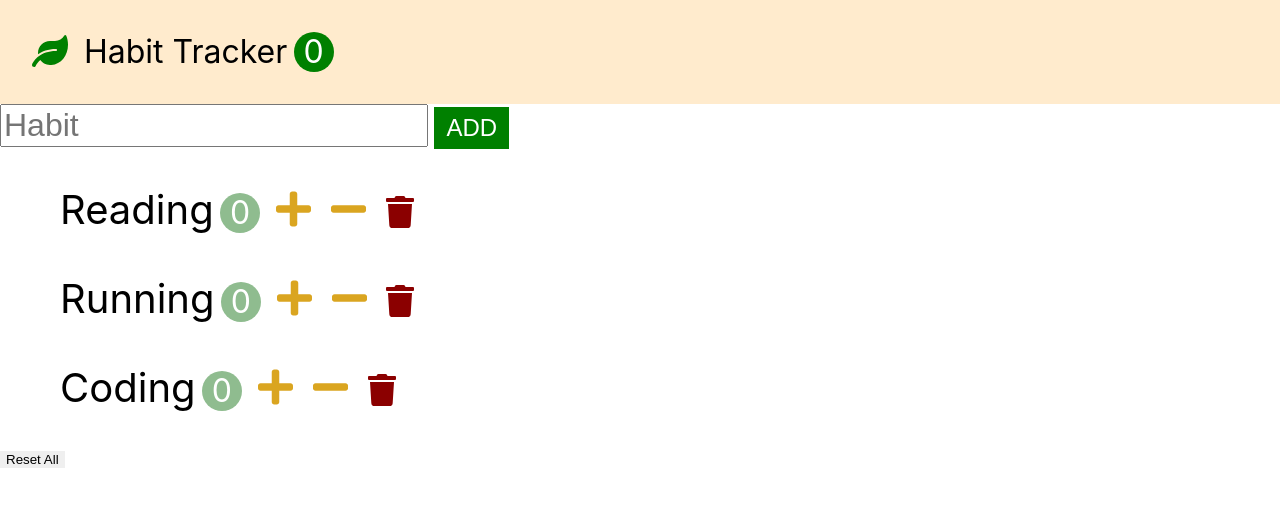
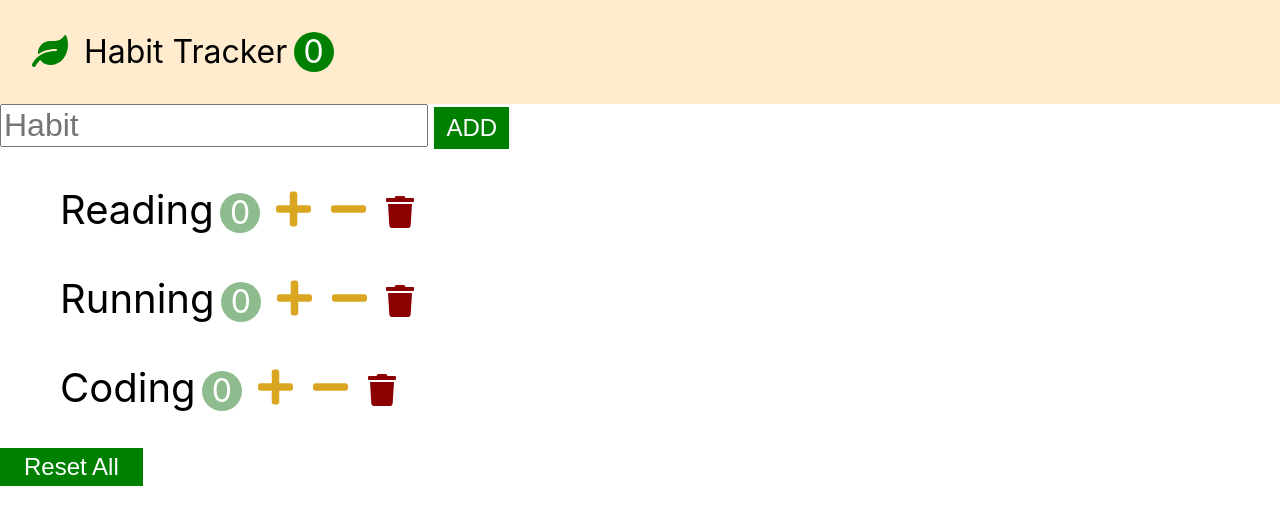
Before and after one commit to vnemftnsska2/habit-tracker, a React (Create React App) app: page / in a window 1280 px wide. Shown: the top 524 px of the page. Built offline with nearby package versions, Linux system fonts and the light colour scheme.

Commit message:
Reset Button

```diff
--- a/src/App.css
+++ b/src/App.css
@@ -85,3 +85,10 @@ button {
   vertical-align: baseline;
   color: darkred;
 }
+
+.habits-reset {
+  font-size: 1.5rem;
+  padding: 0.2em 1em;
+  background-color: green;
+  color: white;
+}
--- a/src/app.jsx
+++ b/src/app.jsx
@@ -42,7 +42,11 @@ class app extends Component {
   };
 
   handleReset = () => {
-
+    const habits = this.state.habits.map(habit => {
+      habit.count = 0;
+      return habit;
+    });
+    this.setState({ habits });
   };
 
   render() {
```
